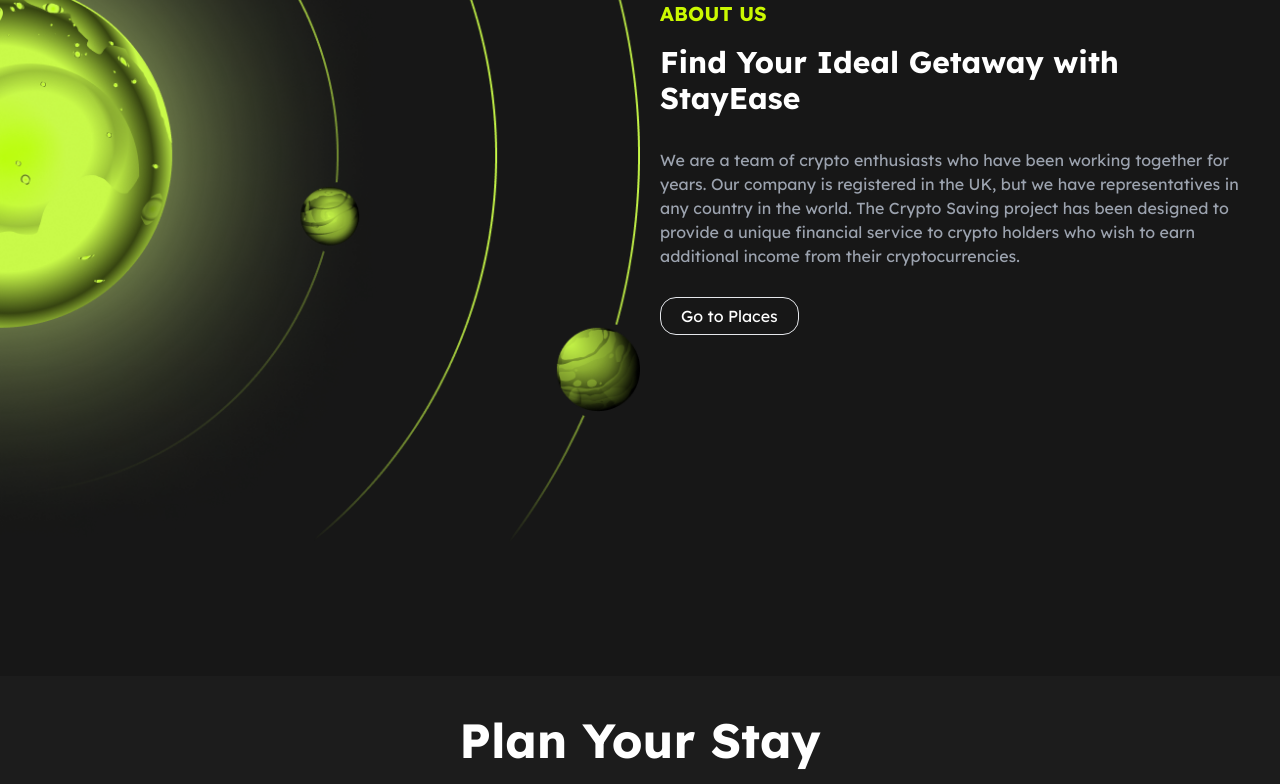
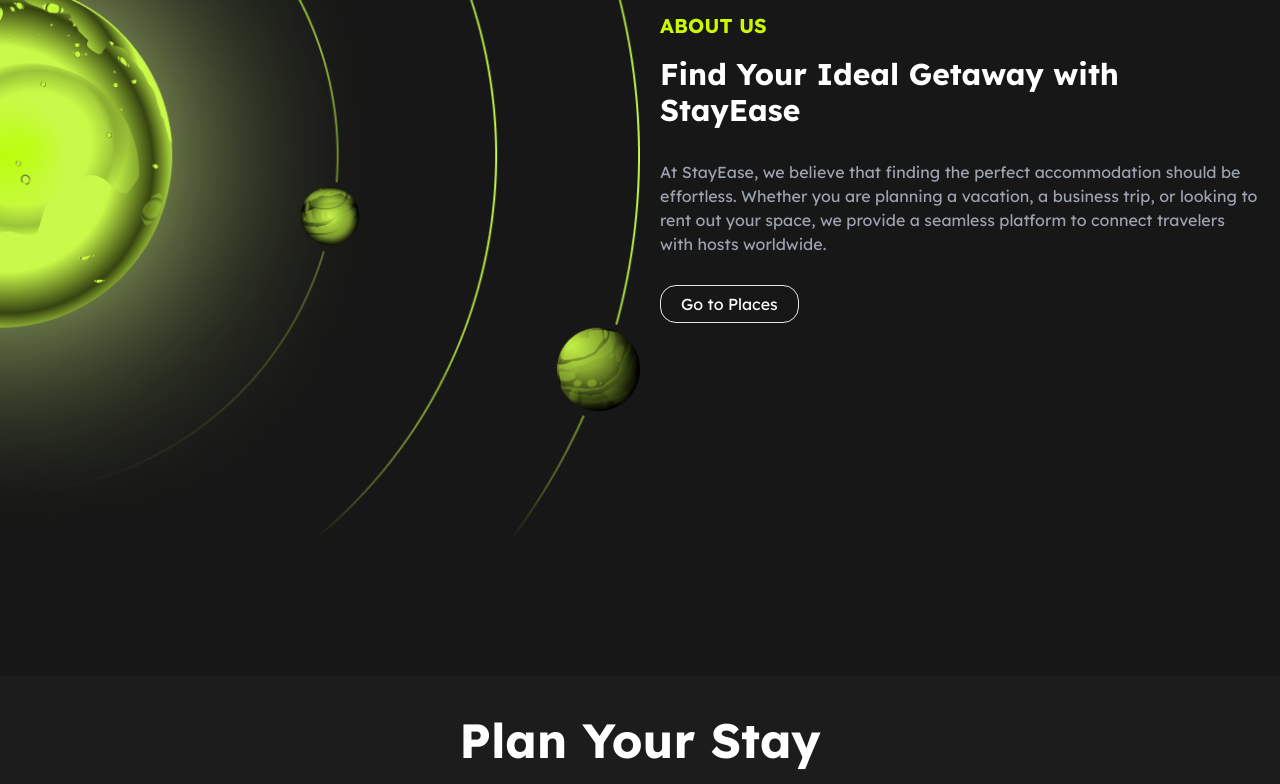
Before and after one commit to ShamilKaleel/online-booking-app, a React (Vite) app in the folder frontend/: page / in a window 1280 px wide. Shown: the part 1829-2613 px from the top of the page. Built offline with nearby package versions, Linux system fonts and the light colour scheme; no server answers.

Commit message:
Update AboutPage.jsx

```diff
--- a/frontend/src/pages/AboutPage.jsx
+++ b/frontend/src/pages/AboutPage.jsx
@@ -16,12 +16,10 @@
               Find Your Ideal Getaway with StayEase
             </p>
             <p className="lg:text-gray-400">
-              We are a team of crypto enthusiasts who have been working together
-              for years. Our company is registered in the UK, but we have
-              representatives in any country in the world. The Crypto Saving
-              project has been designed to provide a unique financial service to
-              crypto holders who wish to earn additional income from their
-              cryptocurrencies.
+              At StayEase, we believe that finding the perfect accommodation
+              should be effortless. Whether you are planning a vacation, a
+              business trip, or looking to rent out your space, we provide a
+              seamless platform to connect travelers with hosts worldwide.
             </p>
             <div className="pt-5">
               <Link
```
